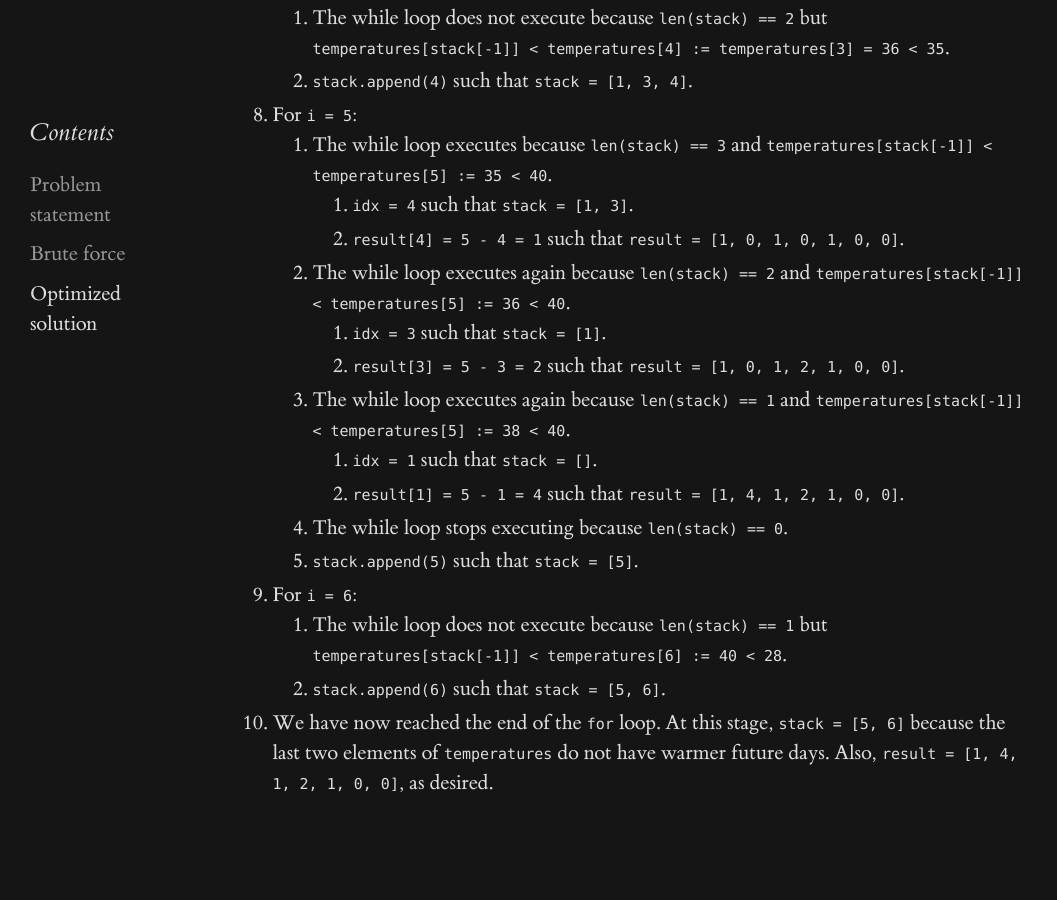
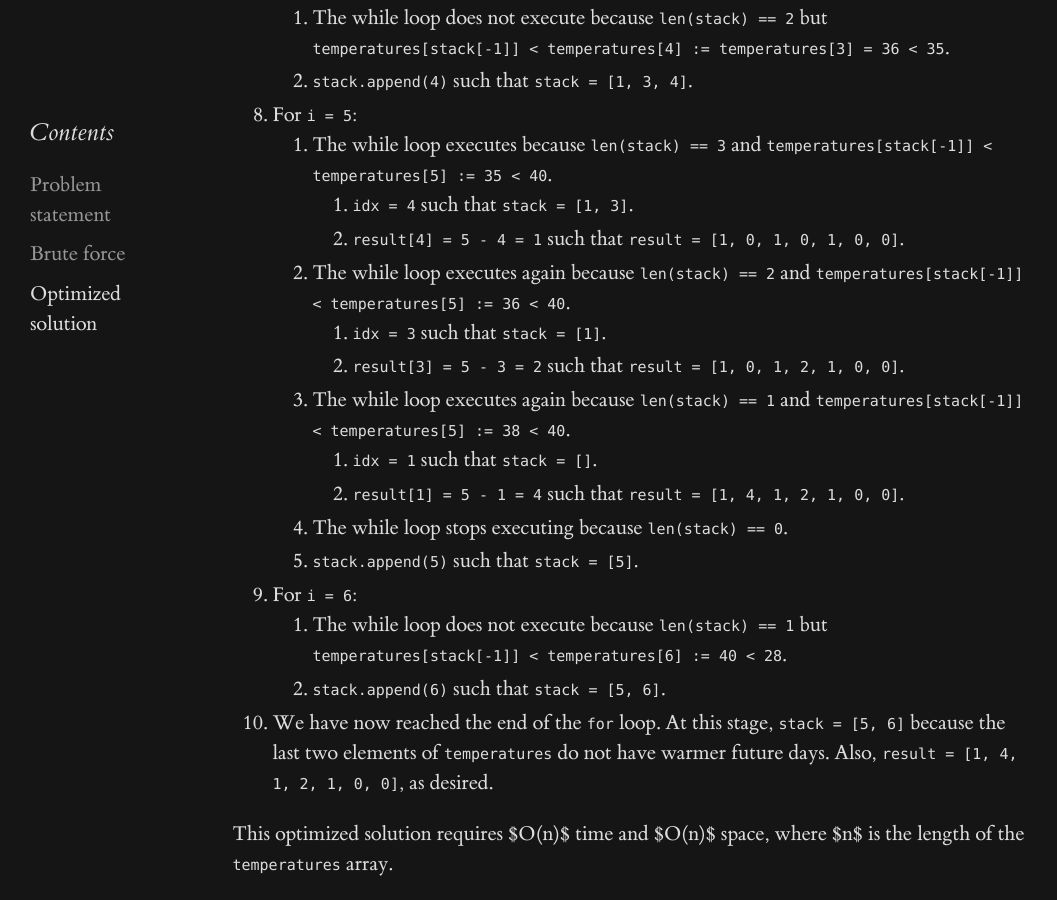
Before and after one commit to mhdadk/mhdadk.github.io, a Jekyll site: the page built from _leetcode_solutions/2026-01-14-daily-temperatures.md, in a window 1280 px wide and 900 px high, scrolled down 2585 px. Shown: the whole window, without its empty margins (0-1057 px from the left). Built offline with Jekyll 4.4.1, drawn with Linux system fonts in a browser that asks for light colours; a script that is not in the unit is left out; before the commit the page ends 3404 px from its top, so only the background shows below that.

Commit message:
739. Daily Temperatures

```diff
--- a/_leetcode_solutions/2026-01-14-daily-temperatures.md
+++ b/_leetcode_solutions/2026-01-14-daily-temperatures.md
@@ -114,3 +114,6 @@ solution evolves:
 10. We have now reached the end of the `for` loop. At this stage, `stack = [5, 6]` because
 the last two elements of `temperatures` do not have warmer future days. Also,
 `result = [1, 4, 1, 2, 1, 0, 0]`, as desired.
+
+This optimized solution requires $O(n)$ time and $O(n)$ space, where $n$ is the length
+of the `temperatures` array.
```
